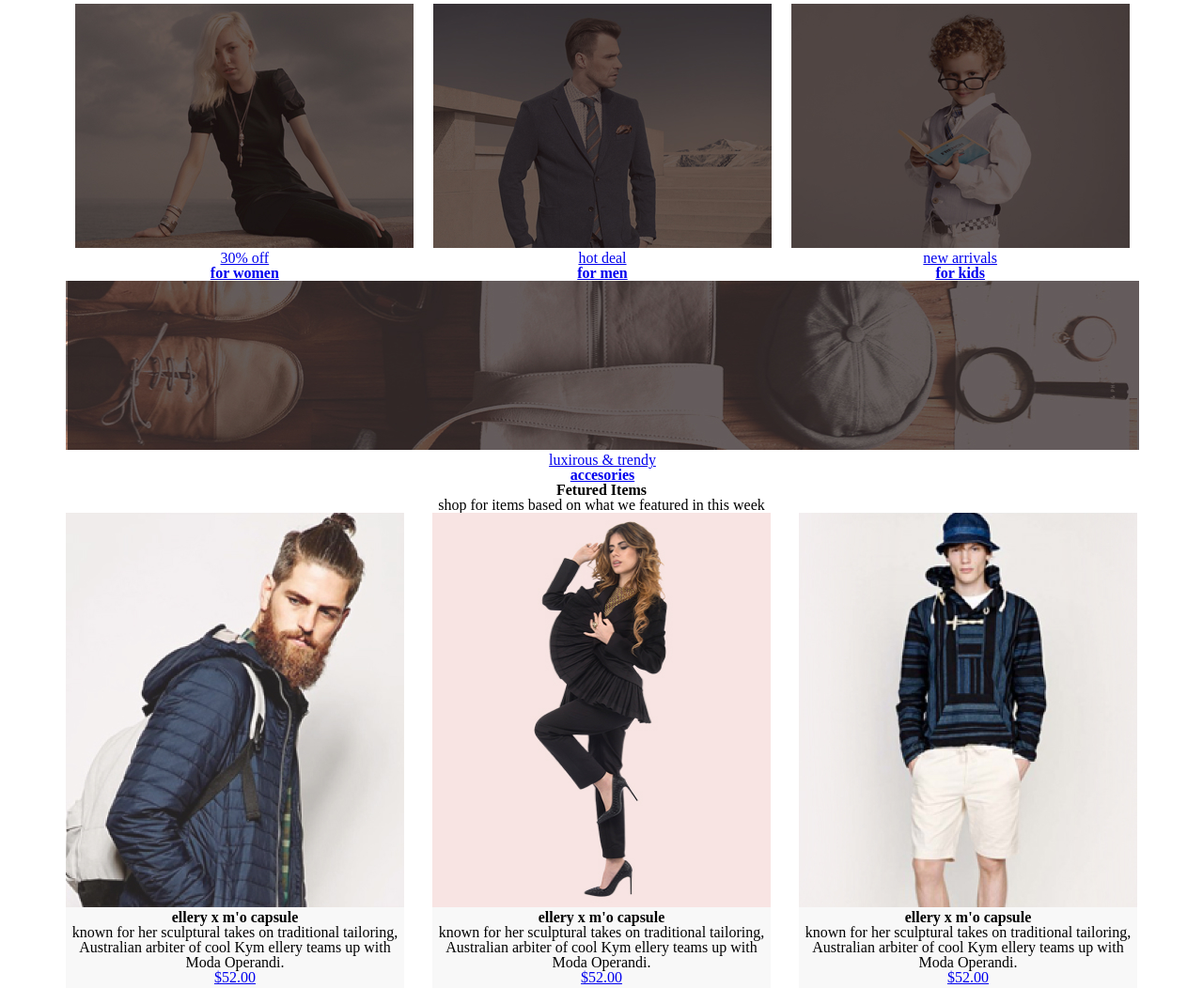
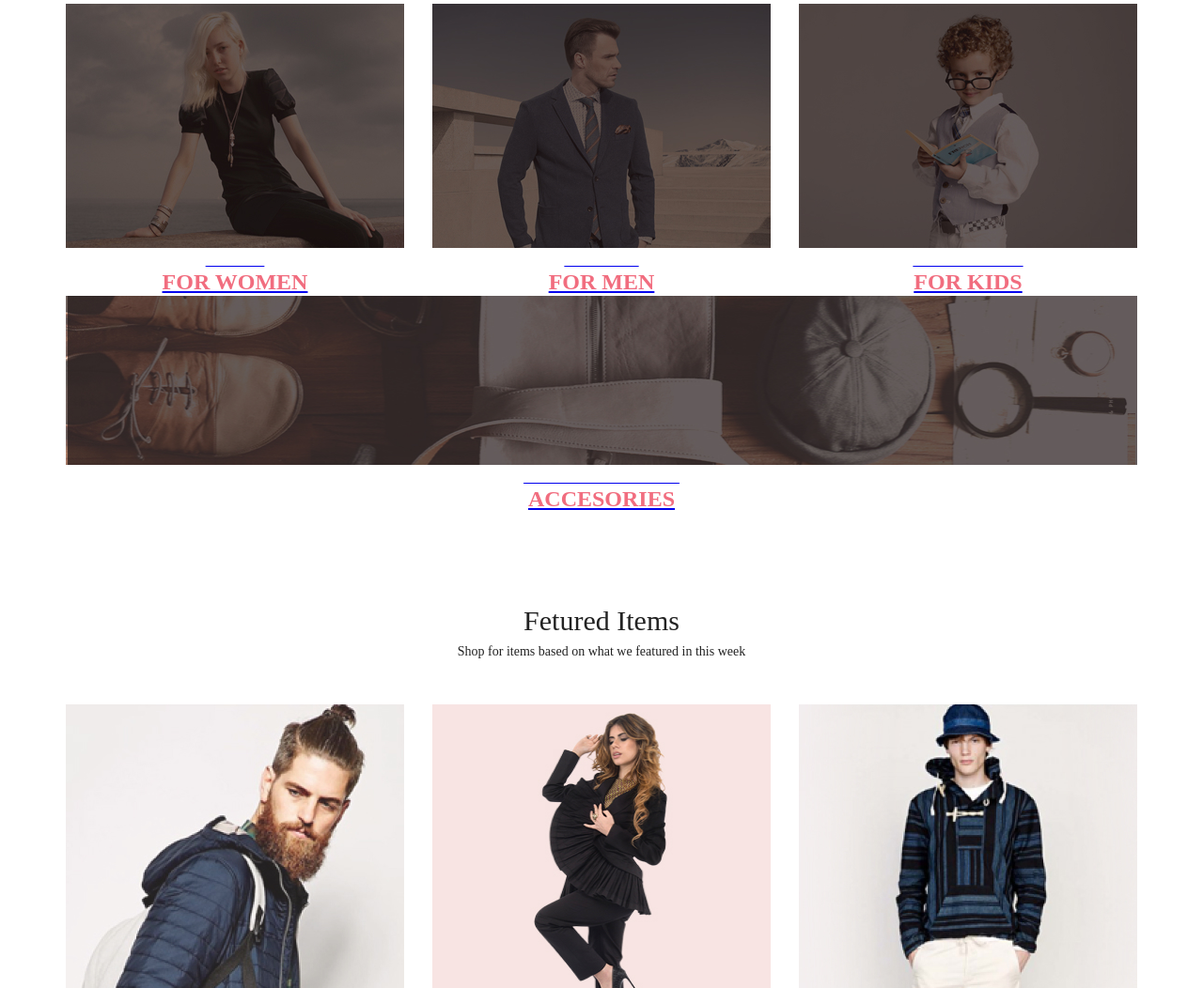
Before and after one commit to Romulus74/firstgit, a plain HTML site: page index.html in a window 1280 px wide. Shown: the part 901-1953 px from the top of the page at 94% size. Drawn offline with Linux system fonts and the light colour scheme.

Commit message:
доработка Index

```diff
--- a/index.html
+++ b/index.html
@@ -115,8 +115,8 @@
                 </div>
             </section>
             <section class="product container">
-                <h2>Fetured Items</h2>
-                <P>shop for items based on what we featured in this week</P>
+                <h2 class="product-title"> fetured items</h2>
+                <P class="product-text" >shop for items based on what we featured in this week</P>
                 <div class="card__box">
                     <div class="card">
                         <div class="card__wrapper-overlay">
@@ -185,7 +185,7 @@
                     </div>
                 </div>
             </div>
-                <button class="product__button" href="#" type="product__button">browse all product</button>
+                <button class="product__button product__button_disabled" href="#" type="product__button">browse all product</button>
             </section>
             <section class="serviсe">
                 <h2 class="visually-hidden">serviсe</h2>
@@ -237,7 +237,7 @@
         </div>
         <div class="footer-bottom">
             <div class="bottom__container container">
-                <p class="rights">© 2021 brand all rights reserved.</p>
+                <p class="copyrights">© 2021 brand all rights reserved.</p>
                 <div class="footer__box">
                     <a class="footer__ico" href="#"><img src="./img/facebook.jpg" alt="facebook"></a>
                     <a class="footer__ico" href="#"></a><img src="./img/instagram.jpg" alt="instagram"></a>
--- a/style.css
+++ b/style.css
@@ -2,6 +2,7 @@
     --black: #222222;
     --pink: #F1E4E6;
     --dark-pink: #F16D7F;
+    --snow-white: #FFFFFF;
     --white: #FBFBFB;
 }
 
@@ -112,20 +113,50 @@
 }
 
 .sale__item {
-    flex-grow: 1;
     text-align: center;
     position: relative;
 }
-
+.sale-img {
+    width: 100%;
+}
+.sale__text {
+    font-weight: 400;
+    font-size: 16px;
+    line-height: 19px;
+    color: var(--snow-white);
+    text-transform: uppercase;
+}
+.sale__subtitle {
+    font-weight: 700;
+    font-size: 24px;
+    line-height: 29px;
+    color: var(--dark-pink);
+    text-transform: uppercase;
+}
 
 .product {
     text-align: center;
 }
 
-.product__list {
-    display: flex;
+.product-title {
+    font-weight:400;
+    font-size: 30px;
+    line-height: 36px;
+    color: var(--black);
+    text-transform: capitalize;
+    padding-top: 97px;
 }
-
+.product-text {
+    font-weight:400;
+    font-size: 14px;
+    line-height: 17px;
+    color: var(--black);
+    text-transform: none;
+    padding: 6px 0 48px;
+}
+.product-text:first-letter {
+    text-transform: uppercase;
+}
 .card__box {
     display: flex;
     flex-wrap: wrap;
@@ -147,6 +178,7 @@
 
 .card__wrapper-overlay {
     position: relative;
+    text-align: left;
 }
 
 .card__img {
@@ -186,6 +218,9 @@
     width: 211px;
     height: 47px;
     border: 1px solid #FF6A6A;
+}
+.product__button_disabled {
+
 }
 .serviсe {
     background-color: var(--black);
@@ -247,7 +282,7 @@
     align-items: center;
     padding: 24px 0;
 }
-.rights {
+.copyrights {
     color: var(--white);
 }
 .footer__box {
```
